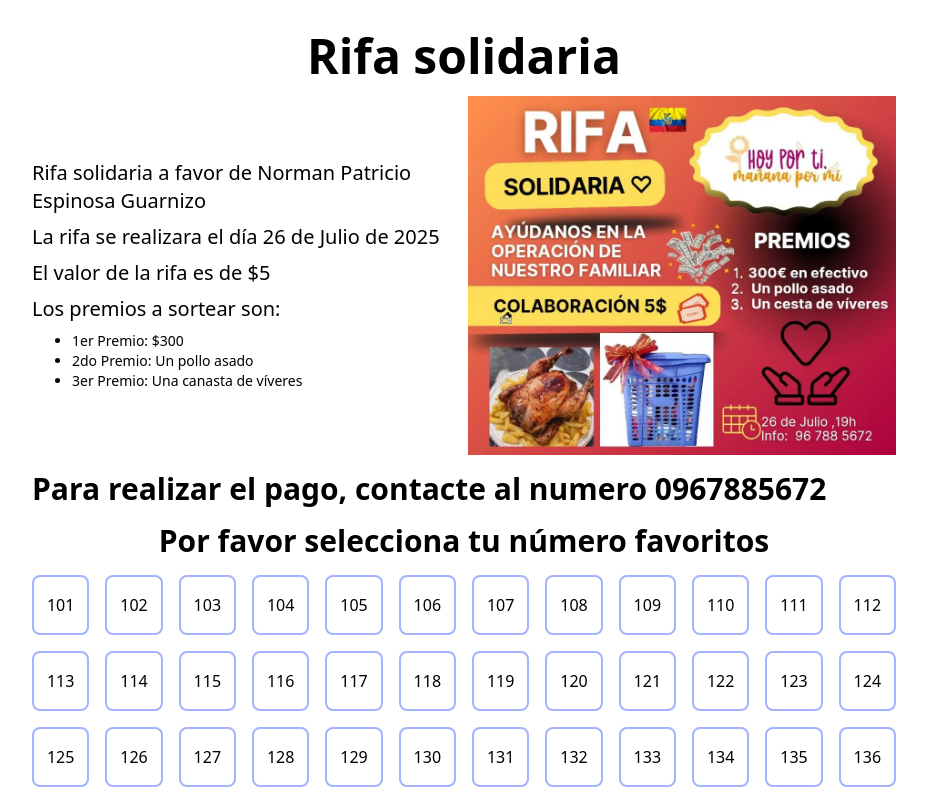
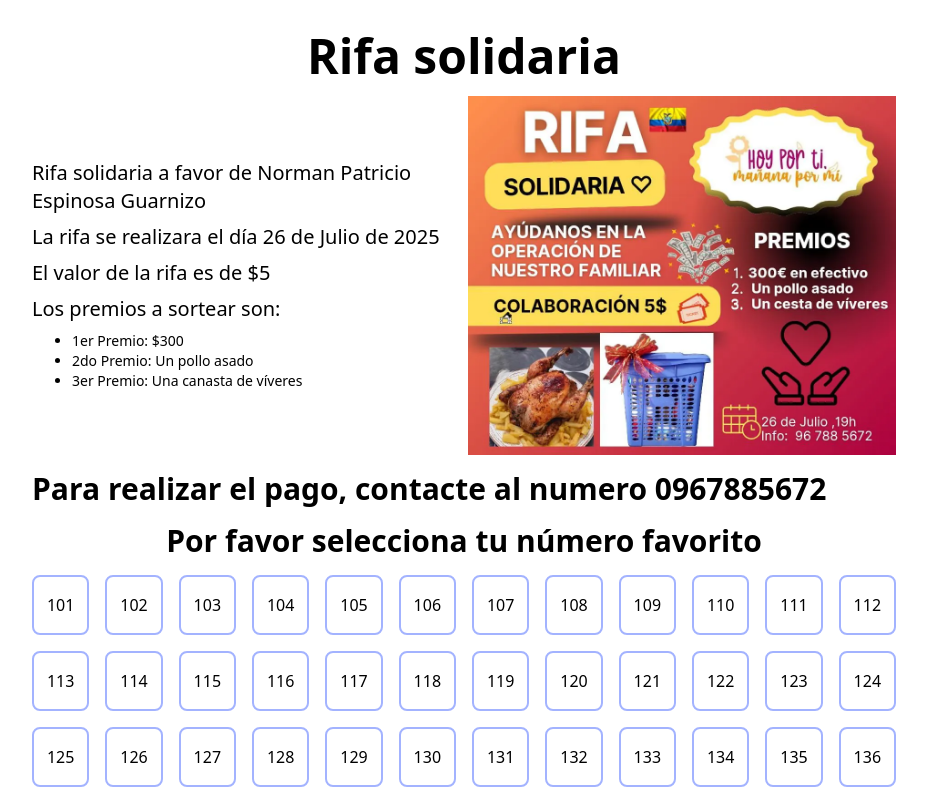
Before and after one commit to bsantiagoegit/rifa-solidaria-ec, an Astro site: page / in a window 1280 px wide. Shown: the top 800 px of the page, without its empty margins (176-1103 px from the left). Built offline with nearby package versions, Linux system fonts and the light colour scheme; Astro itself is replaced by a stand-in of ours; no server answers.

Commit message:
fix text to select favorite number

```diff
--- a/src/pages/index.astro
+++ b/src/pages/index.astro
@@ -32,15 +32,14 @@ const numbers = Array.from({ length: endNumber - startNumber + 1 }, (_, i) => st
 			<h2 class='text-xl md:text-2xl lg:text-3xl font-bold text-center md:text-left m-0'>Para realizar el pago, contacte al numero 0967885672</h2>
 		</section>
 		<section>
-			<h2 class='text-xl md:text-2xl lg:text-3xl font-bold text-center m-0'>Por favor selecciona tu número favoritos</h2>
+			<h2 class='text-xl md:text-2xl lg:text-3xl font-bold text-center m-0'>Por favor selecciona tu número favorito</h2>
 		</section>
 		<section class='grid grid-cols-2 sm:grid-cols-4 md:grid-cols-8 lg:grid-cols-12 gap-4 m-0'>
 			{
 				numbers.map((number) => (
 					<button
 						class='rounded-lg border-2 border-indigo-300 cursor-pointer py-4 hover:bg-indigo-300 hover:text-white disabled:bg-gray-200 disabled:text-gray-400 disabled:cursor-not-allowed transition-colors duration-200 col-span-1'
-						data-number={number}
-					>
+						data-number={number}>
 						{number}
 					</button>
 				))
@@ -52,8 +51,7 @@ const numbers = Array.from({ length: endNumber - startNumber + 1 }, (_, i) => st
 			<!-- Contenido del modal -->
 			<div
 				class='relative z-10 border-2 border-indigo-300 bg-white rounded-lg max-w-md w-11/12 md:w-full mx-auto my-16 p-6'
-				onclick='event.stopPropagation()'
-			>
+				onclick='event.stopPropagation()'>
 				<span class='absolute top-4 right-4 text-gray-500 text-2xl font-bold cursor-pointer hover:text-black close-modal'>&times;</span>
 				<h2 class='text-xl font-bold mb-4'>Reservar número <span id='selectedNumber' class='text-indigo-600'></span></h2>
 
@@ -83,14 +81,12 @@ const numbers = Array.from({ length: endNumber - startNumber + 1 }, (_, i) => st
 					<div class='flex justify-center items-center space-x-3 pt-4'>
 						<button
 							type='button'
-							class='close-modal px-4 py-2 border border-gray-300 rounded-md text-gray-700 hover:bg-gray-50 focus:outline-none focus:ring-2 focus:ring-offset-2 focus:ring-indigo-500 w-full cursor-pointer'
-						>
+							class='close-modal px-4 py-2 border border-gray-300 rounded-md text-gray-700 hover:bg-gray-50 focus:outline-none focus:ring-2 focus:ring-offset-2 focus:ring-indigo-500 w-full cursor-pointer'>
 							Cancelar
 						</button>
 						<button
 							type='submit'
-							class='px-4 py-2 border border-transparent rounded-md shadow-sm text-white bg-indigo-600 hover:bg-indigo-700 focus:outline-none focus:ring-2 focus:ring-offset-2 focus:ring-indigo-500 w-full cursor-pointer'
-						>
+							class='px-4 py-2 border border-transparent rounded-md shadow-sm text-white bg-indigo-600 hover:bg-indigo-700 focus:outline-none focus:ring-2 focus:ring-offset-2 focus:ring-indigo-500 w-full cursor-pointer'>
 							Reservar
 						</button>
 					</div>
```
